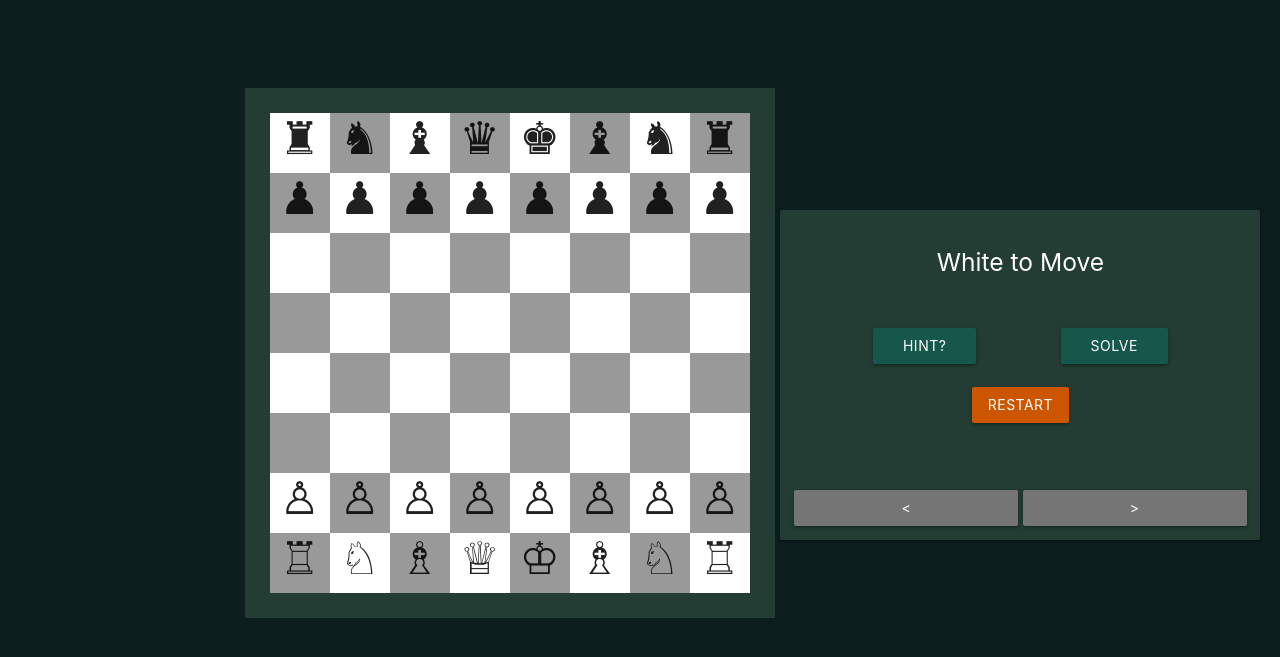
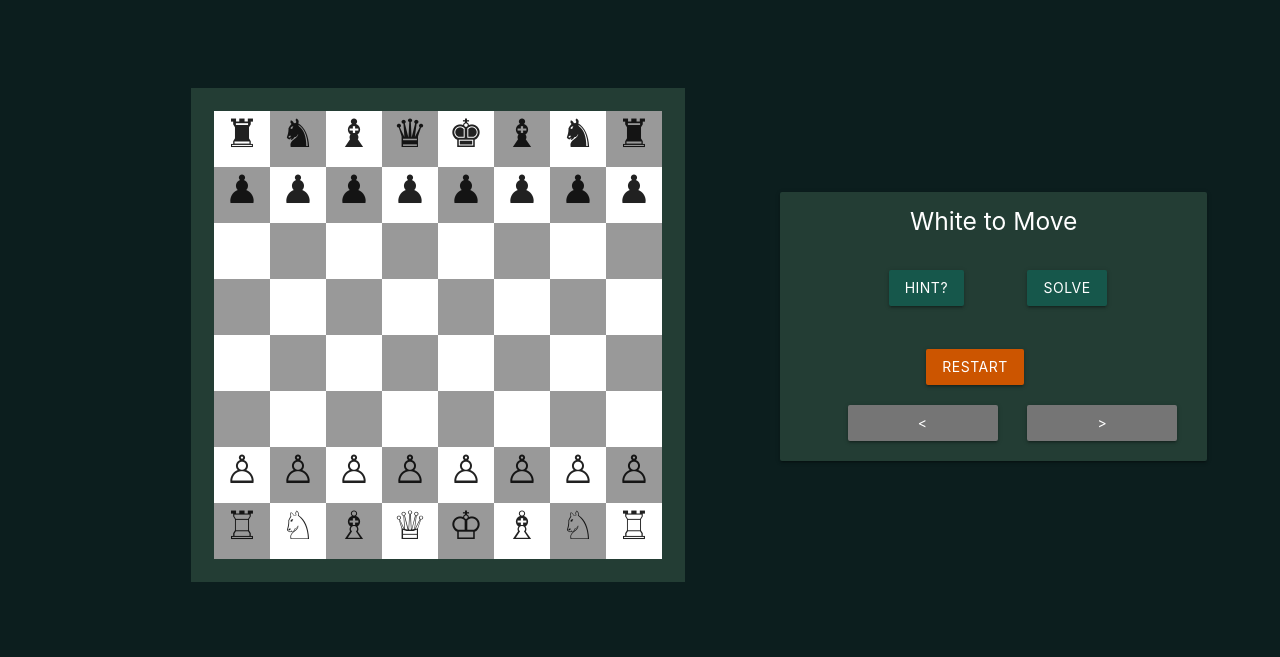
Before and after one commit to amoyse/endgamez, a Flask app: template templates/playingPageWhite.html in a window 1280 px wide. Shown: the part 64-721 px from the top of the page. Run offline with Flask 2, Linux system fonts and the light colour scheme; the template is opened without the code that fills it, so the values that code supplies are empty; some libraries are stand-ins or nearby versions.

Commit message:
Board is responsive, card broken :)

```diff
--- a/playingStyle.css
+++ b/playingStyle.css
@@ -12,16 +12,32 @@
 }
 
 #chessboard {
-    width: 480px;
-    height: 480px;
-    margin: 20px;
-    border: 25px solid #233D34;
+    width: 35vw;
+    height: 35vw;
+    min-width: 350px;
+    min-height: 350px;
+    margin: auto;
+    border: 1.8vw solid #233D34;
+    text-align: center;
+    margin-bottom: 40px;
 
 }
+/* @media all and (min-width: 50px)   {  #chessboard  { border: 10px solid #233D34; } } */
+@media all and (min-width: 50px)   {  body  { font-size:1em;  } }
+@media all and (min-width: 900px)  {  body  { font-size:1.05em;  } }
+@media all and (min-width: 1000px) {  body  { font-size:1.1em;  } }
+@media all and (min-width: 1100px) {  body  { font-size:1.25em;  } }
+@media all and (min-width: 1200px) {  body  { font-size:1.3em;  } }
+@media all and (min-width: 1300px) {  body  { font-size:1.4em;  } }
+@media all and (min-width: 1400px) {  body  { font-size:1.5em;  } }
+@media all and (min-width: 1500px) {  body  { font-size:1.5em;  } }
+@media all and (min-width: 1500px) {  body  { font-size:1.6em;  } }
+@media all and (min-width: 1600px) {  body  { font-size:1.8em;  } }
+@media all and (min-width: 1700px) {  body  { font-size:2em;  } }
 
-#chessboard > .white1, #chessboard > .black2, .highlighted, .selected, .takeable {
+/* #chessboard > .white1, #chessboard > .black2, .highlighted, .selected, .takeable, .checked {
     text-align: center;
-}
+} */
 
 #chessboard > .white1, #chessboard > .black2, .highlighted {
     cursor: default;
@@ -29,53 +45,64 @@
 
 .black2 {
     float: left;
-    width: 60px;
-    height: 60px;
+    width: 12.5%;
+    height: 12.5%;
+    font-size: 200%;
+    line-height: 115%;
     background-color: #999;
-    font-size: 45px;
-    line-height: 50px;
 }
 .white1 {
     float: left;
-    width: 60px;
-    height: 60px;
+    width: 12.5%;
+    height: 12.5%;
+    font-size: 200%;
+    line-height: 115%;
     background-color: #fff;
-    font-size: 45px;
-    line-height: 50px;
 }
 
 .highlighted {
-    height: 25px;
-    width: 25px;
-    background-color: #bbb;
+    width: 40%;
+    height: 40%;
     border-radius: 50%;
     display: inline-block;
+    background-color: #bbb;
     background-color: #16574B;
+
 }
 
 .selected {
     float: left;
-    width: 60px;
-    height: 60px;
-    font-size: 45px;
-    line-height: 50px;
+    width: 12.5%;
+    height: 12.5%;
+    font-size: 200%;
+    line-height: 115%;
     background-color: #16574B;
 }
 
 .dot {
     height: 25px;
     width: 25px;
+    border-radius: 50%;
     background-color: #bbb;
-    border-radius: 50%;
     display: inline-block;
+
 }
 
 .takeable {
     /* background-color: rgb(121, 29, 29); */
     background-color: rgb(177, 75, 2);
     float: left;
-    width: 60px;
-    height: 60px;
-    font-size: 45px;
-    line-height: 50px;
+    width: 12.5%;
+    height: 12.5%;
+    font-size: 200%;
+    line-height: 115%;
 }
+
+.checked {
+    background-color: rgb(145, 57, 57);
+    float: left;
+    width: 12.5%;
+    height: 12.5%;
+    font-size: 200%;
+    line-height: 115%;
+}
--- a/templates/playingPageWhite.html
+++ b/templates/playingPageWhite.html
@@ -32,7 +32,7 @@
     <br><br><br>
 
     <div class="row">
-      <div class="col s8 m6 l5 offset-l2 offset-m1">
+      <div class="col s12 m12 l6 offset-l1">
         <div id="chessboard">
           <!-- White pieces -->
           <div id="a8" class="white1" onclick="board.selectPiece(this);"></div>
@@ -108,29 +108,39 @@
           <div id="h1" class="white1" onclick="board.selectPiece(this);"></div>
         </div>
       </div>
-      <br><br><br><br><br><br>
-      <div class="col s1 m2 l2 offset-m1">
-        <div style="width: 480px; height: 330px; background-color: #233D34;" class="card">
-          <br>
+      <br><br><br>
+      <div class="col s8 m4 l4 offset-s1 offset-m4 offset-s2">
+        <div style="background-color: #233D34;" class="card">
           <div class="row">
             <div class="center-align">
-              <h5 class="white-text">White to Move</h5>
+              <h5 class="white-text" style=" padding-top: 2vh; padding-bottom: 2vw;">White to Move</h5>
+              <div class="row" style="padding-bottom: 5%;">
+                <div class="col s12 m2 l2 offset-l3 offset-m2">
+                  <a class="btn button2 waves-effect waves-light">Hint?</a>
+                </div>
+                <div class="col s12 m2 l2 offset-l1 offset-m1">
+                  <a class="btn button2 waves-effect waves-light">Solve</a>
+                </div>
+              </div>
+              <div class="row">
+                <div class="col s12 m2 l2 offset-l4 offset-m4">
+                  <a class="btn lighten-1 waves-effect waves-light button1">Restart</a>
+                </div>
+              </div>
+              <div class="row">
+                <div class="col s6 m3 l3 offset-l2 offset-m2">
+                  <a class="btn grey darken-1 waves-effect waves-light" style="width: 100%;"><</a>
+
+                </div>
+                <div class="col s6 m3 l3 offset-l1">
+                  <a class="btn grey darken-1 waves-effect waves-light" style="width: 100%;">></a>
+
+                </div>
+              </div>
             </div>
+
           </div>
-          <br>
-          <div class="center-align">
-            <a class="btn button2 waves-effect waves-light" style="margin-right: 40px; padding-right: 30px; padding-left: 30px;">Hint?</a>
-            <a class="btn button2 waves-effect waves-light" style="margin-left: 40px; padding-right: 30px; padding-left: 30px;">Solve</a>
-          </div>
-          <br>
-          <div class="center-align">
-            <a class="btn lighten-1 waves-effect waves-light button1">Restart</a>
-          </div>
-          <br><br><br>
-          <div class="center-align">
-            <a class="btn grey darken-1 waves-effect waves-light" style="width: 40%;"><</a>
-            <a class="btn grey darken-1 waves-effect waves-light" style="width: 40%;">></a>
-          </div>
+
 
         </div>
       </div>
```
